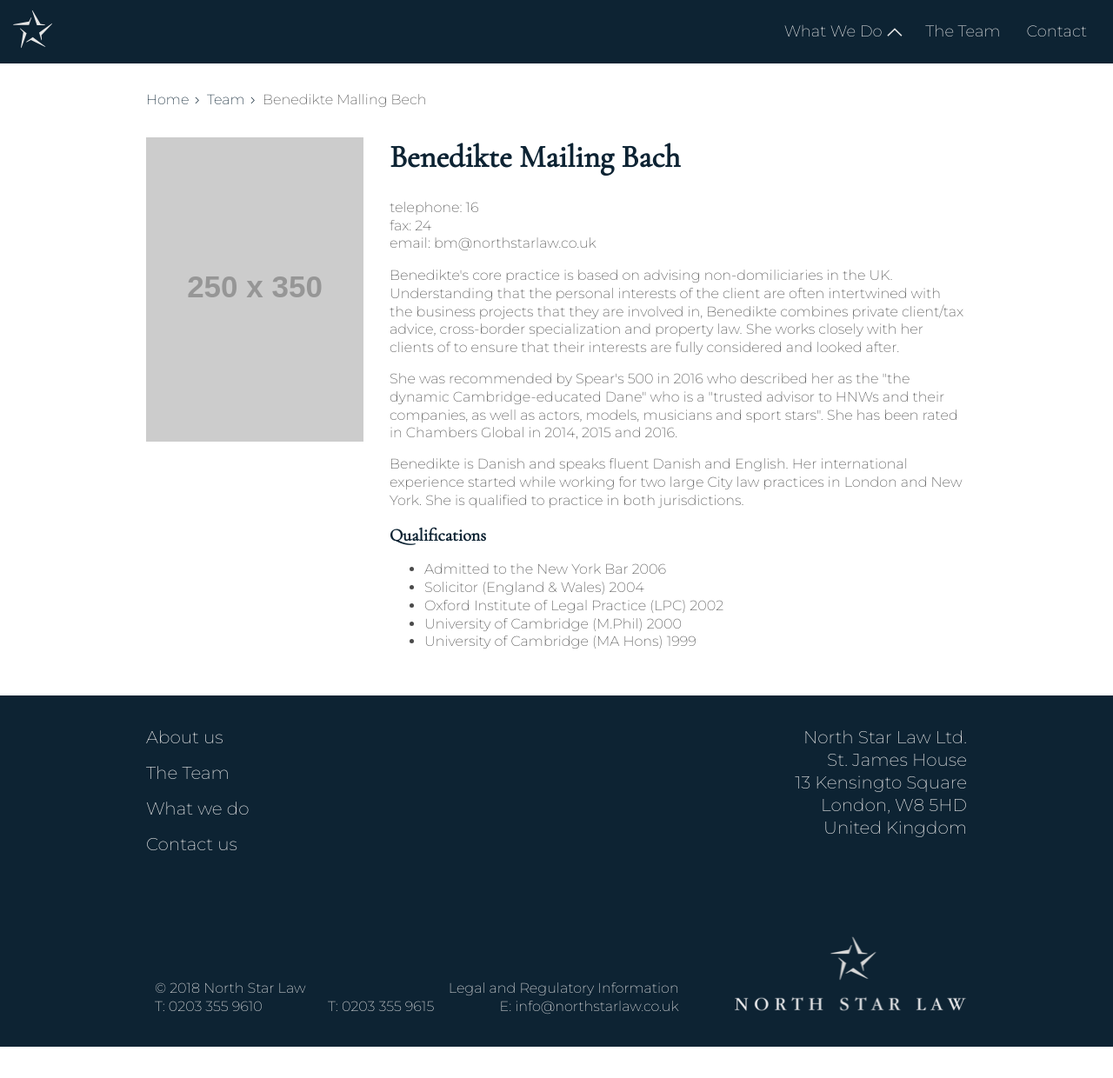
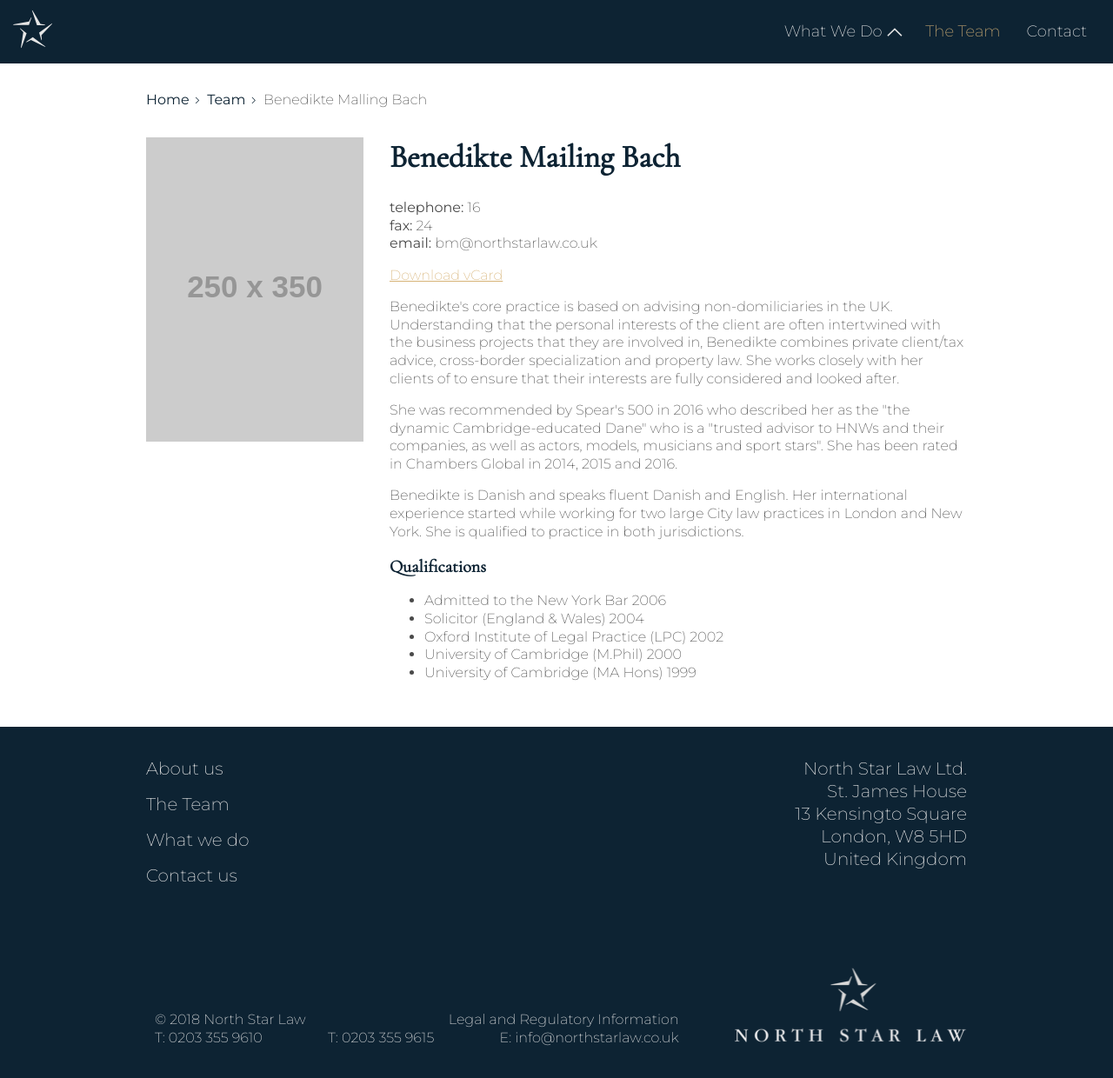
Before and after one commit to northstarlaw/website, a Jekyll site: the page built from docs/team/benedikte-mailing-bach.html, in a window 1280 px wide and 1240 px high. Shown: the whole window at 87% size. Built offline with Jekyll 4.4.1, drawn with Linux system fonts in a browser that asks for light colours; some web fonts are replaced.

Commit message:
tidied up contact page (#28)

```diff
--- a/docs/_data/people.yml
+++ b/docs/_data/people.yml
@@ -7,6 +7,7 @@
     telephone: 020
     fax: 030
     email: bm@northstarlaw.co.uk
+  vcard: link/to/vcard
   qualifications:
     - Admitted to the New York Bar 2006
     - Solicitor (England & Wales) 2004
--- a/docs/_includes/header.html
+++ b/docs/_includes/header.html
@@ -11,7 +11,7 @@
             <span class="sr-only">open menu</span>
           </button>
           <ul class="header__nav list--unstyled">
-            <li class="header__nav-item header__dropdown-wrap">
+            <li class="header__nav-item header__dropdown-wrap {% if page.url == '/what-we-do.html' %} header__nav-item--active {% endif %}">
               <a href="{{site.baseurl}}/what-we-do" class="js-dropdown dropdown-link" aria-expanded="false" aria-role="button">
                 What We Do
                 <span class="icon-chevron dropdown__icon"></span>
@@ -19,14 +19,16 @@
 
               <ul class="header__dropdown list--unstyled dropdown">
                 {% for department in site.data.departments %}
-                <li><a href="{{site.baseurl}}/what-we-do#{{department.title | slugify}}">{{department.title}}</a></li>
+                <li>
+                  <a href="{{site.baseurl}}/what-we-do#{{department.title | slugify}}">{{department.title}}</a>
+                </li>
                 {% endfor %}
               </ul>
             </li>
-            <li class="header__nav-item">
+            <li class="header__nav-item {% if page.dir == '/team/' or page.url == '/team.html' %} header__nav-item--active {% endif %}">
               <a href="{{site.baseurl}}/team">The Team</a>
             </li>
-            <li class="header__nav-item">
+            <li class="header__nav-item {% if page.url == '/contact-us.html' %} header__nav-item--active {% endif %}">
               <a href="{{site.baseurl}}/contact-us">Contact</a>
             </li>
           </ul>
--- a/docs/_sass/_breadcrumb.scss
+++ b/docs/_sass/_breadcrumb.scss
@@ -2,6 +2,8 @@
   margin-bottom: $spacer * 2;
 
   a {
+    font-weight: $font-montserrat-regular;
+
     &:after {
       font-family: $icon-font;
       content: $icon-chevron;
--- a/docs/_sass/_header.scss
+++ b/docs/_sass/_header.scss
@@ -35,7 +35,7 @@
 
   .header__nav-item--active {
     a {
-      text-decoration: underline;
+      color: color("gold");
     }
   }
 
--- a/docs/_sass/_team-member.scss
+++ b/docs/_sass/_team-member.scss
@@ -1,12 +1,17 @@
 .team-member {
-  padding-left: 280px;
   position: relative;
 
+  @include tablet {
+    padding-left: 280px;
+  }
+
   &__image {
-    position: absolute;
-    top: 0;
-    left: 0;
-    margin-right: $spacer;
+    @include tablet {
+      position: absolute;
+      top: 0;
+      left: 0;
+      margin-right: $spacer;
+    }
   }
 
   &__contact-details {
@@ -17,4 +22,23 @@
   ul {
     margin-bottom: $spacer;
   }
+
+  &__contact-method {
+    font-weight: $font-montserrat-regular;
+  }
+
+  &__vcard {
+    color: color("gold");
+    text-decoration: underline;
+    display: inline-block;
+    margin-bottom: 15px;
+
+    @include hover-focus {
+      text-decoration: none;
+    }
+
+    .icon-vcard {
+      color: color("blue");
+    }
+  }
 }
--- a/docs/team/benedikte-mailing-bach.html
+++ b/docs/team/benedikte-mailing-bach.html
@@ -6,7 +6,7 @@ layout: default
 <div class="breadcrumb">
   <a href="{{site.baseurl}}">Home</a>
   <a href="{{site.baseurl}}/team">Team</a>
-  Benedikte Malling Bech
+  Benedikte Malling Bach
 </div>
 
 {% assign profile = site.data.people[0] %}
@@ -19,9 +19,16 @@ layout: default
     {% if profile.contact %}
     <ul class="team-member__contact-details">
       {% for contactMethod in profile.contact %}
-      <li>{{contactMethod[0]}}: {{contactMethod[1]}}</li>
+      <li><span class="team-member__contact-method">{{contactMethod[0]}}:</span> {{contactMethod[1]}}</li>
       {% endfor %}
     </ul>
+    {% endif %}
+
+    {% if profile.vcard %}
+      <a href="{{site.baseurl}}/{{profile.vcard}}" download class="team-member__vcard">
+        <span class="icon-vcard"></span>
+        Download vCard
+      </a>
     {% endif %}
 
     {{ profile.description }}
```
Also changed, not shown: docs/assets/images/star.svg (added).
